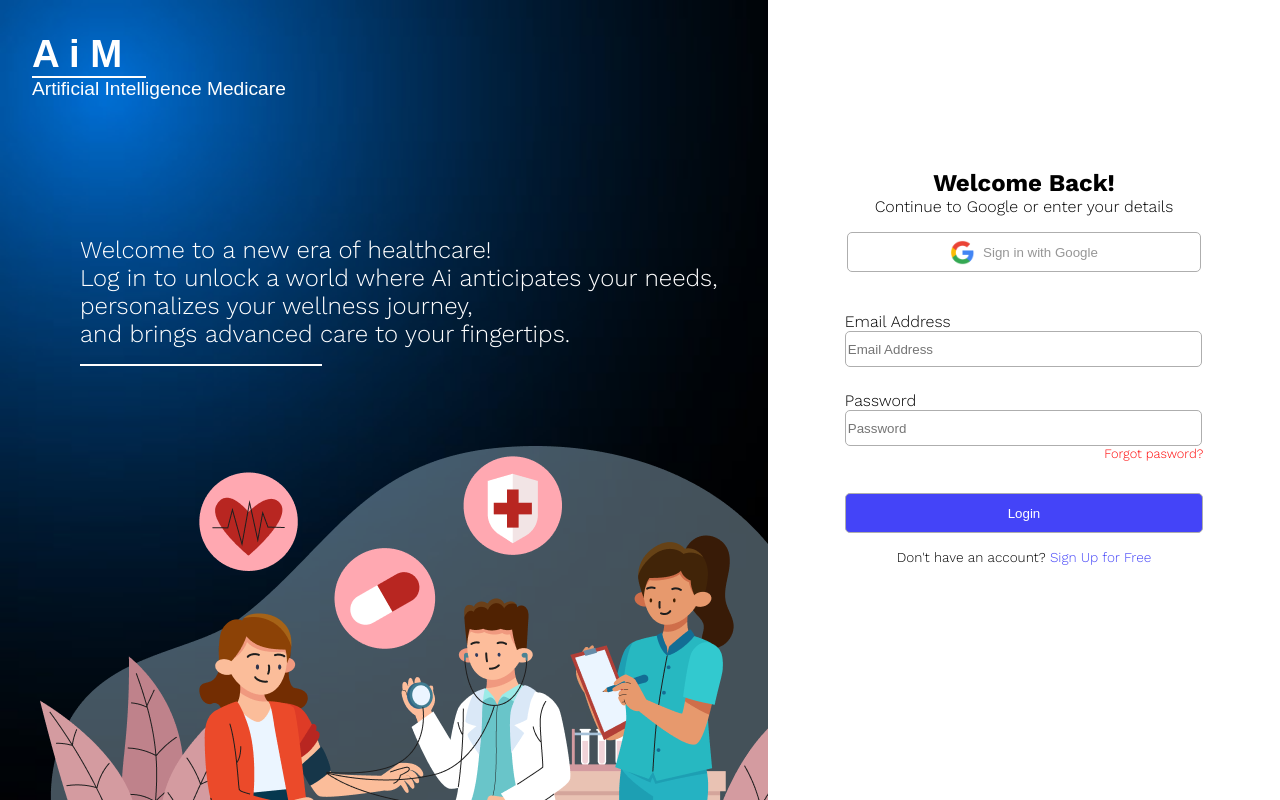
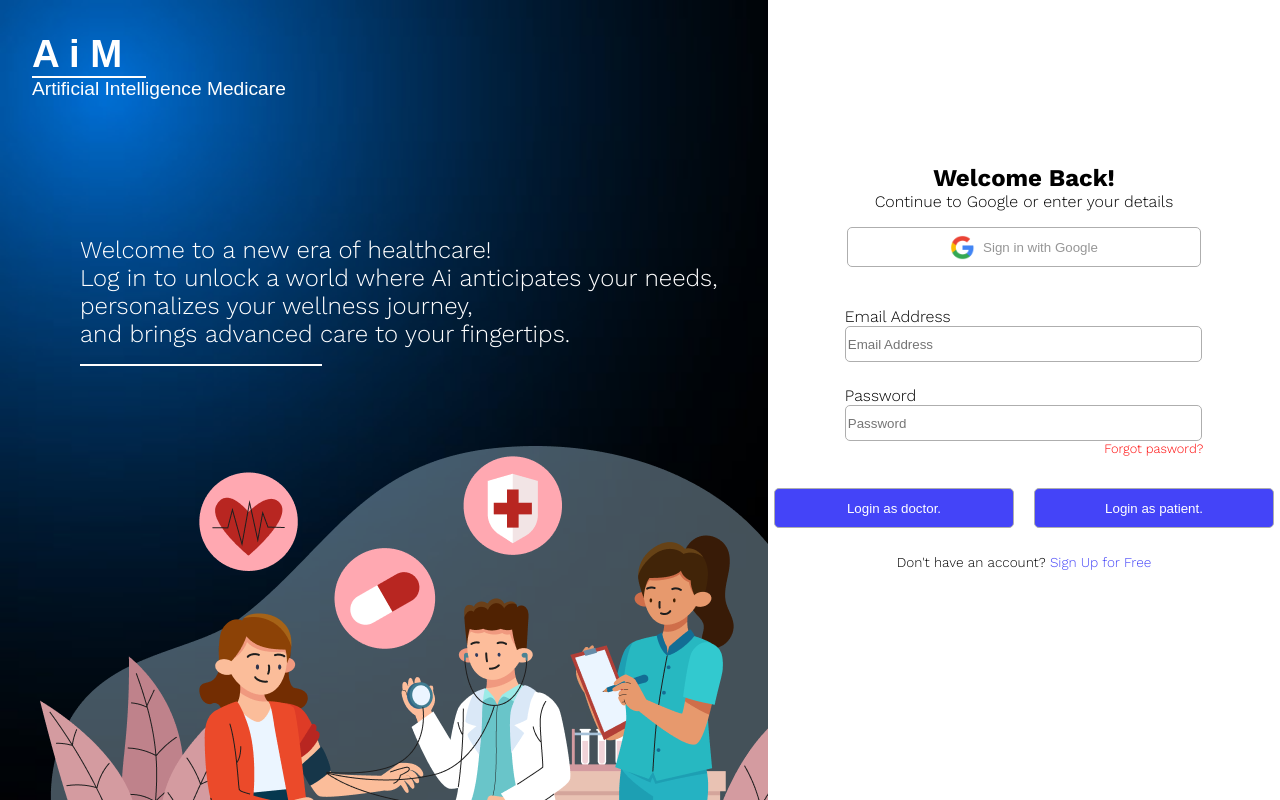
Before and after one commit to OgAeons/ai-medicare, a React (Vite) app in the folder login-page/: page / in a window 1280 px wide. Built offline with nearby package versions, Linux system fonts and the light colour scheme; a web font is replaced by a local one.

Commit message:
Added patient feature

```diff
--- a/login-page/package.json
+++ b/login-page/package.json
@@ -14,7 +14,8 @@
     "react": "^18.3.1",
     "react-dom": "^18.3.1",
     "react-router": "^6.26.1",
-    "react-router-dom": "^6.26.1"
+    "react-router-dom": "^6.26.1",
+    "y": "^0.3.2"
   },
   "devDependencies": {
     "@eslint/js": "^9.8.0",
--- a/login-page/src/routes/Login.jsx
+++ b/login-page/src/routes/Login.jsx
@@ -44,7 +44,10 @@ function Login() {
                     setUser={setUser}
                 />
                 <a href="" className="forgot">Forgot pasword?</a>
-                <button onClick={(e) => {loginUser(e)}} className="submit" type="submit">Login</button>
+                <div className="login_div">
+                    <button onClick={(e) => { loginUser(e) }} className="submit_doctor" type="submit">Login as doctor.</button>
+                    <button onClick={(e) => { loginUser(e) }} className="submit_patient" type="submit">Login as patient.</button>
+                </div>
                 <p className="create-account">Don't have an account? <Link to={`/register`}>Sign Up for Free</Link></p>
             </div>
         </div>
--- a/login-page/src/styles.css
+++ b/login-page/src/styles.css
@@ -133,12 +133,30 @@ input {
     margin-bottom: 2rem;
 }
 
-.submit {
+.login_div {
+    display: flex;
+}
+
+.submit_doctor {
     color: white;
     background-color: rgb(68, 68, 248);
+    margin-right: 20px;
+    width: 15rem;
 }
 
-.submit:hover {
+.submit_doctor:hover {
+    background-color: rgb(21, 21, 35);
+    color: white;
+}
+
+.submit_patient {
+    color: white;
+    background-color: rgb(68, 68, 248);
+    margin-bottom: 10px;
+    width: 15rem;
+}
+
+.submit_patient:hover {
     background-color: rgb(21, 21, 35);
     color: white;
 }
```
Also changed, not shown: 1 other file (tests, documents, lock files or other folders).
